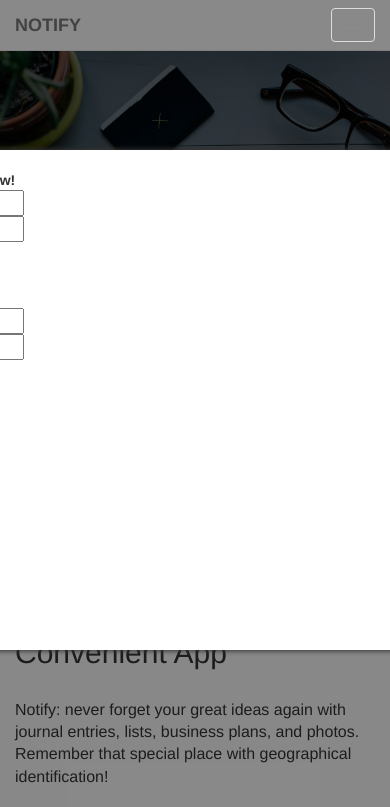
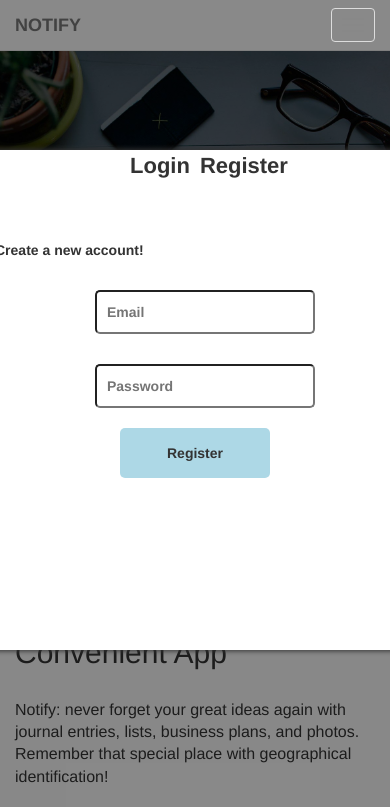
Before and after one commit to forevernote/notify, a website: page www/index.html in a window 390 px wide. Both pictures are taken after a click on the item "SIGN UP". Shown: the top 807 px of the page. Drawn offline with nearby package versions, Linux system fonts and the light colour scheme.

Commit message:
Fixed auth popup

```diff
--- a/www/index.html
+++ b/www/index.html
@@ -57,7 +57,7 @@
                         <a href="#/account">Account</a>
                     </li>
                     <li ng-show="!isUserLoggedIn">
-                        <a ng-click="auth.toggleAuthForm()">Login</a>
+                        <a ng-click="auth.toggleAuthForm()" href="#">Login</a>
                     </li>
                     <li ng-show="isUserLoggedIn">
                         <a ng-click="logout()">Logout</a>
--- a/www/stylesheets/scss/auth.scss
+++ b/www/stylesheets/scss/auth.scss
@@ -1,10 +1,10 @@
 .auth-page {
-	position: absolute;
-	height: 1000px;
-	width: 100%;
-	top: 0px;
-	left: 0px;
-	background-color: rgba(0,0,0,0.45);
+    position: absolute;
+    height: 1000px;
+    width: 100%;
+    top: 0px;
+    left: 0px;
+    background-color: rgba(0, 0, 0, 0.45);
 
     .auth-container {
         z-index: 500000000000;
@@ -17,5 +17,84 @@
         top: 150px;
         position: absolute;
         margin: 0 auto 0 auto;
+
+        ul {
+            list-style: none;
+            position: relative;
+            width: 230px;
+            margin: 0 auto;
+            height: 20px;
+
+            li {
+                float: left;
+                margin-left: 10px;
+                font-size: 22px;
+
+                &:hover {
+                    cursor: pointer;
+                    text-decoration: underline;
+                }
+            }
+        }
+
+        .auth-box {
+            height: 400px;
+            width: 400px;
+            position: relative;
+            margin: 0 auto;
+
+            top: 50px;
+        }
     }
 }
+
+.auth-button {
+    margin: 10px auto;
+    width: 150px;
+    height: 50px;
+    background-color: lightblue;
+    border-radius: 5px;
+    position: relative;
+    padding-top: 15px;
+    border: 0px;
+    outline: 0px;
+    text-align: center;
+
+    &:hover {
+        cursor: pointer;
+    }
+
+    &:active {
+        background-color: darken(lightblue, 10%);
+    }
+}
+
+.closeInterface {
+    position: absolute;
+    font-size: 32px;
+    margin: 15px 20px 0;
+    z-index: 99999999;
+
+    &:hover {
+        cursor: pointer;
+    }
+}
+
+.sudo-input {
+    background-color: #FFFFFF;
+    position: relative;
+    min-width: 200px;
+    min-height: 10px;
+    margin-bottom: 10px;
+    margin-top: 20px;
+    left: 100px;
+    border-radius: 5px;
+    padding: 10px;
+
+    &:focus {
+        border: 0;
+        outline: 0;
+    }
+
+    // border: 1px solid rgba(0,0,0, 0.4);
+}
--- a/www/templates/auth.html
+++ b/www/templates/auth.html
@@ -1,20 +1,31 @@
 <div class='auth-page'>
 	<div class="auth-container">
 		<div class="closeInterface" ng-click="auth.showAuthForm = false">&times;</div>
-		<div class="login-container" ng-controller="LoginController">Already a user? Login below!
+		<ul>
+			<li ng-click="login = true">Login</li>
+			<li ng-click="login = false">Register</li>
+		</ul>
+		<br/>
+
+
+	<div ng-show="login">
+		<div class="login-container auth-box"  ng-controller="LoginController">
+		<p>Login to Existing User</p>
 			<form>
-				<input type="text" name="email" ng-model="login.email" placeholder="Email"><br/>
-				<input type="password" name="password" ng-model="login.password" placeholder="Password"><br/>
-				<button ng-click="loginUser()"> Login </button>
-			</form>
-		</div>
-		OR
-		<div class="register-controller" ng-controller="RegisterController">Create a new account!
-			<form>
-				<input type="text" placeholder="Email" name="email" ng-model="register.email"><br/>
-				<input type="password" placeholder="Password" name="password" ng-model="register.password"><br/>
-				<button ng-click="registerUser()">Register</button>
+				<input type="text" name="email" class="sudo-input" ng-model="login.email" placeholder="Email"><br/>
+				<input type="password" name="password" class="sudo-input" ng-model="login.password" placeholder="Password"><br/>
+				<div  class="auth-button" ng-click="loginUser()"> Login </div>
 			</form>
 		</div>
 	</div>
+	<div ng-show="!login">
+		<div class="register-container auth-box" ng-show="!login" ng-controller="RegisterController"><p>Create a new account!</p>
+			<form>
+				<input type="text" class="sudo-input" placeholder="Email" name="email" ng-model="register.email"><br/>
+				<input type="password" class="sudo-input" placeholder="Password" name="password" ng-model="register.password"><br/>
+				<div class="auth-button" ng-click="registerUser()">Register</div>
+			</form>
+		</div>
+		</div>
+	</div>
 </div>
```
Also changed, not shown: www/stylesheets/css/auth.css.
